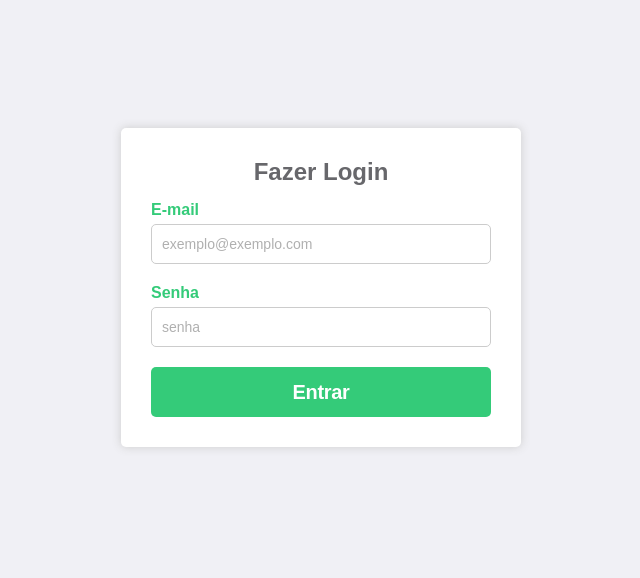
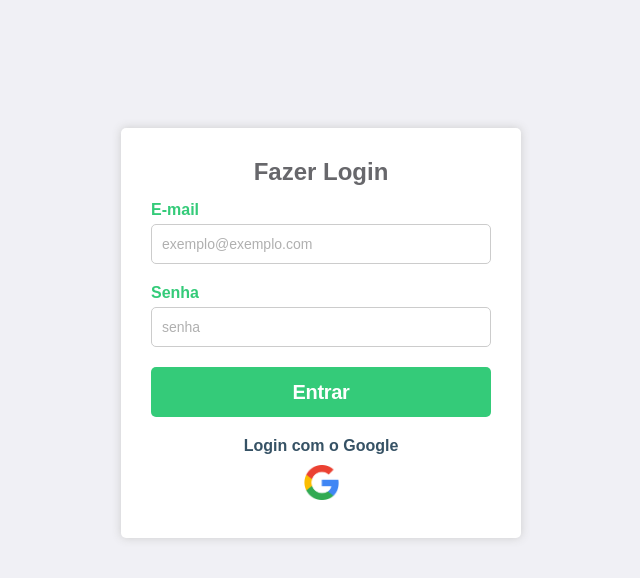
Before and after one commit to PauloSanches12/garupa-teste, a React (Create React App) app in the folder frontend/: page /login in a window 1280 px wide. Shown: the top 578 px of the page, without its empty margins (319-959 px from the left). Built offline with nearby package versions, Linux system fonts and the light colour scheme.

Commit message:
adicionando autenticação pelo Google

```diff
--- a/frontend/package.json
+++ b/frontend/package.json
@@ -11,6 +11,7 @@
     "@types/react": "^18.0.0",
     "@types/react-dom": "^18.0.0",
     "axios": "^0.27.2",
+    "firebase": "^9.7.0",
     "js-cookie": "^3.0.1",
     "query-string": "^7.1.1",
     "react": "^18.1.0",
--- /dev/null
+++ b/frontend/src/firebase/firebase.ts
@@ -0,0 +1,30 @@
+import firebase from "firebase/compat/app";
+import { getAuth, signInWithPopup, GoogleAuthProvider } from "firebase/auth";
+
+const firebaseConfig = {
+    apiKey: "AIzaSyAmVX4Qd2CVcjkw38bUBcIOqijcxJO3700",
+    authDomain: "loginreact-c1c92.firebaseapp.com",
+    projectId: "loginreact-c1c92",
+    storageBucket: "loginreact-c1c92.appspot.com",
+    messagingSenderId: "866685723228",
+    appId: "1:866685723228:web:75c012e1805bb28df87c99"
+};
+
+firebase.initializeApp(firebaseConfig);
+
+const authGoogle = async () => {
+    const provider = new GoogleAuthProvider();
+    const authUser = getAuth();
+
+    const result = await signInWithPopup(authUser, provider)
+        .then((result) => {
+            return result;
+        })
+        .catch((err) => {
+            return err
+    })
+
+    return result;
+}
+
+export default authGoogle
--- a/frontend/src/pages/Login/index.tsx
+++ b/frontend/src/pages/Login/index.tsx
@@ -1,6 +1,20 @@
 import React, { useCallback, useState } from 'react';
 import { useNavigate } from 'react-router-dom';
-import { ContainerLogin, TextLogin, ContainerForm, Label, Input, Form, ButtonContainer } from './styles';
+import authGoogle from '../../firebase/firebase';
+import {
+  ContainerLogin,
+  TextLogin,
+  ContainerForm,
+  Label,
+  Input,
+  Form,
+  ButtonContainer,
+  ImageContent,
+  Span,
+  ButtonImageContent,
+  InputImage } from './styles';
+
+import logoGoogle from "../../assets/logo.png";
 
 interface InputProps {
   email: string;
@@ -39,23 +53,56 @@ function Login() {
     navigate("/beer-list");
   }, [values])
 
+  const signInWithGoogle = async () => {
+
+    if (await authGoogle()){
+      navigate("/beer-list")
+    } else {
+      alert("Erro na autenticação!")
+    }
+  }
+
   return (
     <ContainerLogin>
       <TextLogin>Fazer Login</TextLogin>
       <Form onSubmit={HandleSubmit}>
         <ContainerForm>
           <Label>E-mail</Label>
-          <Input type="email" name='email' placeholder='exemplo@exemplo.com' onChange={handleForm} value={values.email} required />
+          <Input
+            type="email"
+            name='email'
+            placeholder='exemplo@exemplo.com'
+            onChange={handleForm}
+            value={values.email}
+            required
+          />
         </ContainerForm>
 
         <ContainerForm>
           <Label>Senha</Label>
-          <Input type="password" name='password' placeholder='senha' onChange={handleForm} value={values.password} required />
+          <Input
+            type="password"
+            name='password'
+            placeholder='senha'
+            onChange={handleForm}
+            value={values.password}
+            required
+          />
         </ContainerForm>
           <ButtonContainer>
             Entrar
           </ButtonContainer>
       </Form>
+        <ImageContent>
+          <Span>Login com o Google</Span>
+          <ButtonImageContent onClick={signInWithGoogle} type='button'>
+            <InputImage
+              type="image"
+              placeholder="Login com o Google"
+              src={logoGoogle}
+            />
+          </ButtonImageContent>
+        </ImageContent>
     </ContainerLogin>
   );
 };
--- a/frontend/src/pages/Login/styles.ts
+++ b/frontend/src/pages/Login/styles.ts
@@ -69,3 +69,24 @@ export const ButtonContainer = styled.button`
         background-color: #1eba65;
     }
 `;
+
+export const ImageContent = styled.div`
+   display: flex;
+   flex-direction: column;
+   align-items: center;
+   padding: 5px;
+`
+
+export const Span = styled.span`
+   color: #365265;
+   font-weight: bold;
+   padding: 15px 0 10px 0;
+`
+
+export const ButtonImageContent = styled.button`
+   background: none;
+`
+
+export const InputImage = styled.input`
+   width: 35px;
+`
```
Also changed, not shown: frontend/src/assets/logo.png (added).
